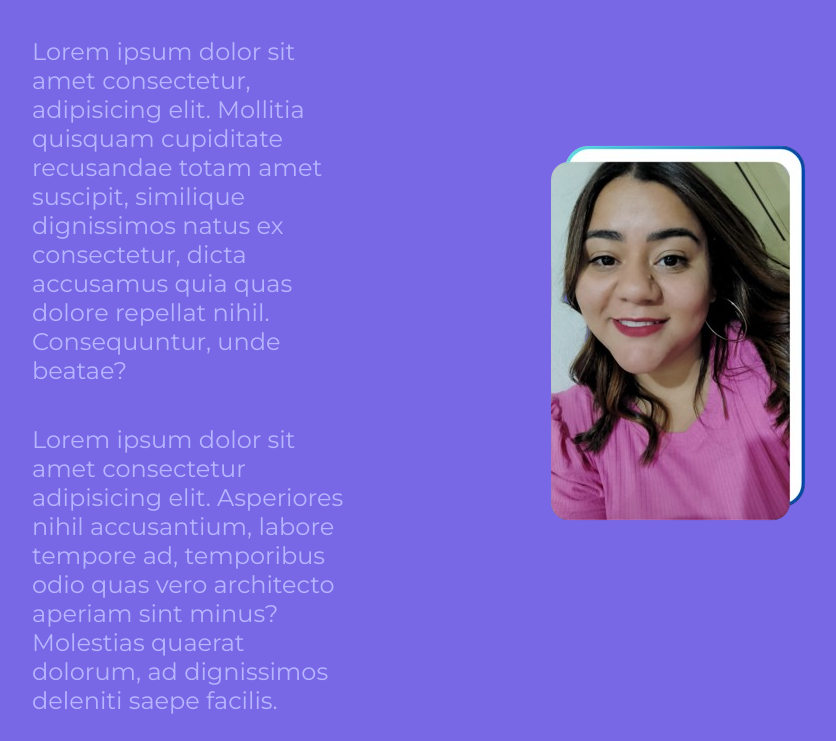
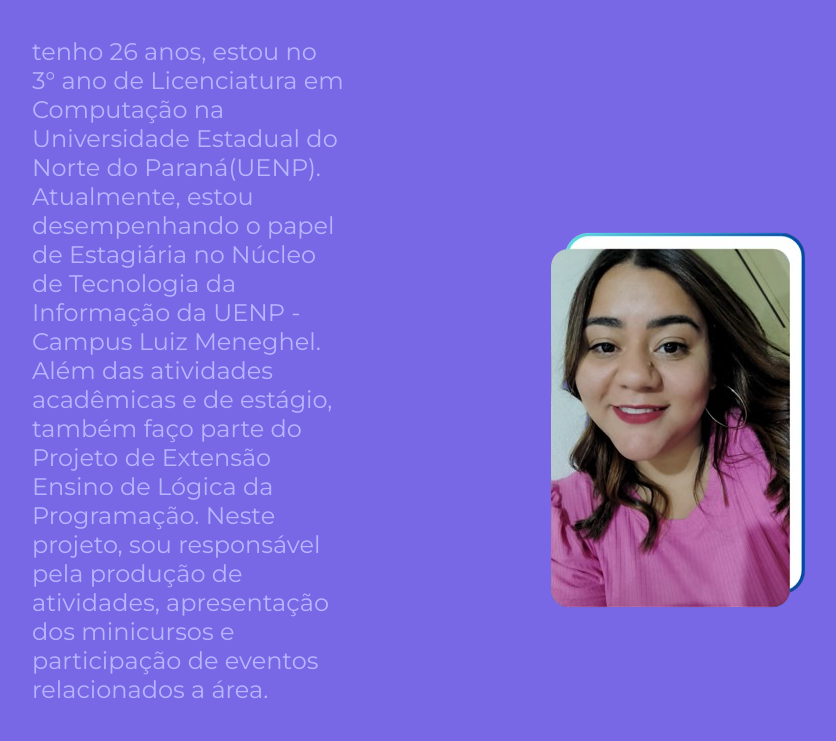
Before and after one commit to Thaisalessandra/portfolio, a plain HTML site: page about.html in a window 1280 px wide. Shown: the part 205-946 px from the top of the page, without its empty margins (160-996 px from the left). Drawn offline with nearby package versions, Linux system fonts and the light colour scheme.

Commit message:
mudanças sobre mim

```diff
--- a/about.html
+++ b/about.html
@@ -19,8 +19,14 @@
     <main class="apresentacao">
         <section class="apresentacao__conteudo">
             <h1 class="apresentacao__conteudo__titulo">Sobre mim</h1>
-            <p class="apresentacao__conteudo__texto">Lorem ipsum dolor sit amet consectetur, adipisicing elit. Mollitia quisquam cupiditate recusandae totam amet suscipit, similique dignissimos natus ex consectetur, dicta accusamus quia quas dolore repellat nihil. Consequuntur, unde beatae?</p>
-            <p class="apresentacao__conteudo__texto">Lorem ipsum dolor sit amet consectetur adipisicing elit. Asperiores nihil accusantium, labore tempore ad, temporibus odio quas vero architecto aperiam sint minus? Molestias quaerat dolorum, ad dignissimos deleniti saepe facilis.</p>
+            <p class="apresentacao__conteudo__texto">tenho 26 anos, estou no 3° ano de Licenciatura em Computação na Universidade Estadual do Norte do Paraná(UENP). Atualmente, estou desempenhando o papel de Estagiária no Núcleo de Tecnologia da Informação da UENP - Campus Luiz Meneghel. Além das atividades acadêmicas e de estágio, também faço parte do Projeto de Extensão Ensino de Lógica da Programação. Neste projeto, sou responsável pela produção de atividades, apresentação dos minicursos e participação de eventos relacionados a área.</p>
+            <p class="apresentacao__conteudo__texto">
+                💼
+                Sou uma profissional dedicada, proativa e com grande capacidade de adaptação.
+
+               <br>
+
+                Agradeço sua visita</p>
         </section>
         <img src="./Assets/minhaimagem.png" alt="">
 
```
